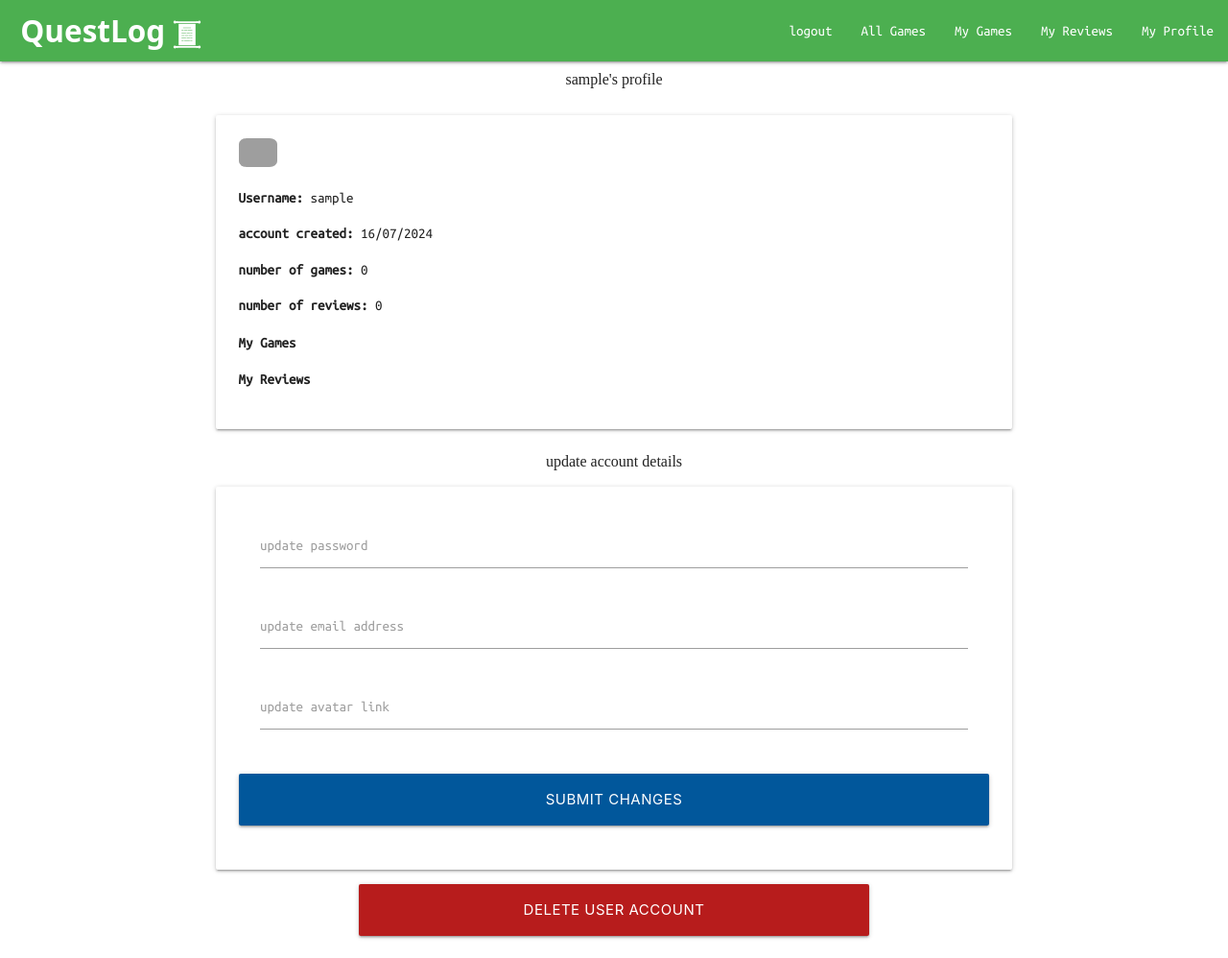
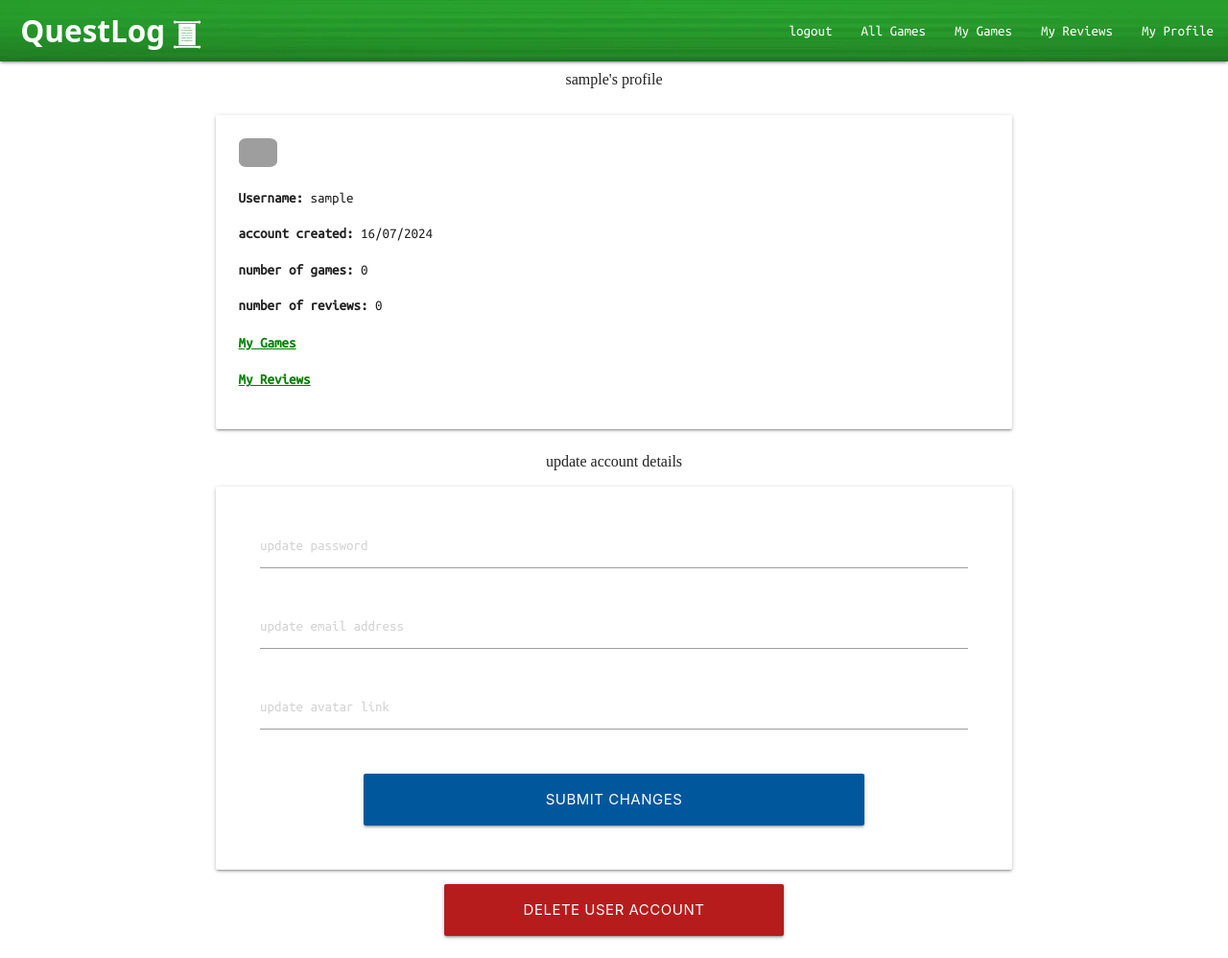
Before and after one commit to Oxymetaphoric/milestone_project_3, a Flask app: page /profile/1 in a window 1280 px wide. Shown: the whole page at 96% size. Run offline with Flask 3, Linux system fonts and the light colour scheme; the visitor is signed in with stand-in values (Sample User, id 1); data that the repository does not hold is empty; some web fonts are replaced; grey boxes are pictures that could not be loaded.

Commit message:
STYLE: update header, buttons and other elements

```diff
--- a/quest_log/static/css/styles.css
+++ b/quest_log/static/css/styles.css
@@ -1,27 +1,38 @@
-@font-face {
+@font-face{
   font-family: 'BigBlueTermPlus';
   src: url('../fonts/BigBlueTermPlusNerdFontPropo-Regular.ttf') format('truetype');
 }
 
-@font-face {
+@font-face{
   font-family: 'UbuntuMono-Regular';
   src: url('../fonts/UbuntuMono-Regular.ttf') format('truetype');
 }
 
-@font-face {
+@font-face{
   font-family: 'UbuntuMono-Bold';
   src: url('../fonts/UbuntuMono-Bold.ttf') format('truetype');
 }
 
-a {
+a{
   color: inherit;
   font-family: 'UbuntuMono-Regular';
   text-decoration: dashed;
 }
 
-.btn {
+.card-panel a{
+  color: green;
+  text-decoration:underline;
+}
+
+.card-panel a:hover{
+  text-decoration:none;
+}
+
+
+.btn{
   font-family: 'UbuntuMono-Bold';
   background-color: #f44336;
+  margin:10px;
 }
 
 .card-title{
@@ -29,28 +40,33 @@ a {
 }
 
 
-h1 {
+h1{
   font-size: large;
   font-family: 'BigBlueTermPlus';
 }
 
-h2, h3, h4 {
+h2, h3, h4{
   font-family: 'BigBlueTermPlus';
   font-size: medium;
   margin-top: 5px;
   padding-top: 5px;
 }
 
-p {
+p{
   font-family: 'UbuntuMono-Regular', Courier, monospace;
 }
 
-small {
+small{
   font-family: 'UbuntuMono-Regular';
 }
 
-label {
+body .input-field label{
   font-family: 'UbuntuMono-Regular';
+  color: lightgray !important;
+}
+
+body .input-field label.active{
+  color:lightgrey !important;
 }
 
 hr{
@@ -58,17 +74,21 @@ hr{
   opacity: 50%;
 }
 
-#logo-icon {
+.input-field{
+  color:lightgraygray;
+}
+
+#logo-icon{
   vertical-align: middle;
 }
 
-.row {
+.row{
 display: inline;
 
 }
 
 
-#brand-logo  {
+#brand-logo{
   font-family:'BigBlueTermPlus', system-ui, sans-serif;
   padding-left: 10px;
 }
@@ -77,9 +97,26 @@ display: inline;
   font-size: 20px;
 }
 
+.nav-wrapper{
+  background-image:url("../img/header_texture.webp");
+}
+
 nav .brand-logo #logo-icon{
   float: none;
-  margin: 0;
+  margin: 1;
+}
+
+.sidenav li a{
+  font-size: medium;
+}
+
+.sidenav li a:hover{
+  background-image:url('../img/header_texture.webp');
+  color:#ffffff;
+}
+
+.menu-header{
+  background-image:url("../img/header_texture.webp");
 }
 
 body .flashes{
@@ -126,6 +163,7 @@ body .flashes{
 }
 
 .btn:hover{
+  background-color: #f44336;
   box-shadow: 0 4px 8px rgba(0,0,0,0.6);
 }
 
@@ -137,13 +175,24 @@ body .flashes{
   max-width: 300px;
 }
 
-#avg_score {
+#avg_score{
   font-size: 1.2rem;
   font-weight: bold;
 }
 
-@media screen and (max-width: 450px) {
-  body .logo-icon {
+@media screen and (max-width: 450px){
+  body .logo-icon{
   display: none;
   }
+
+  h1{
+    font-size: medium;
+  }
+  h2 h3 h4{
+    font-size: small;
+  }
+
+  .sidenav li a{
+    font-size: small;
+  }
 }
--- a/quest_log/templates/add_game.html
+++ b/quest_log/templates/add_game.html
@@ -43,7 +43,7 @@
             </div>
           </div>
           <div class="row">
-            <button class="col m8 offset-m2 s12 center-align red btn-large waves-effect waves-light" type="submit" name="action">Submit
+            <button class="col offset-s2 m8 offset-m2 s8 center-align red btn-large waves-effect waves-light green" type="submit" name="action">Submit
             </button>
           </div>
         </form>
--- a/quest_log/templates/base.html
+++ b/quest_log/templates/base.html
@@ -44,7 +44,7 @@
     </div>
     {% if current_user.is_authenticated %}
       <ul class="sidenav" id="mobile-demo">
-        <li><h3 class="center-align">Hi, {{current_user.first_name}}</h3></li>
+        <h3 class="center-align">Hi, {{current_user.first_name}}</h3>
         <li><a href="{{url_for('games')}}">All Games</a></li>
         <li><a href="{{url_for('my_games', user_id=current_user.user_id)}}">My Games</a></li>
         <li><a href="{{url_for('my_reviews', user_id=current_user.user_id)}}">My Reviews</a></li>
--- a/quest_log/templates/game_detail.html
+++ b/quest_log/templates/game_detail.html
@@ -2,7 +2,7 @@
 {% block content %}
 <div class="container">
   <div class="row">
-    <div class="col l6 s12 m6">
+    <div class="col l6 s10 offset-s1 m6">
       <div class="card detail" id="detail-card">
         <div class="card-image">
           <img src="{{game.image_url}}" alt="{{game.title}} cover image">
@@ -42,7 +42,7 @@
       {% if current_user.is_authenticated %}
         {% if game.game_id in reviewed_games %}
           {% if user_review %}
-            <a href="{{ url_for('edit_review', review_id=user_review.review_id) }}" class="btn waves-effect waves-light">Edit Your Review</a>
+            <a href="{{ url_for('edit_review', review_id=user_review.review_id) }}" class="btn waves-effect waves-light green">Edit Your Review</a>
           {% else %}
             <p>there was an issue loading your review. Please refresh the page</p>
           {% endif %}
--- a/quest_log/templates/games.html
+++ b/quest_log/templates/games.html
@@ -5,7 +5,7 @@
     <div class="col l8 s12 m12">
       <div class="row">
         <div class="input-field col l8 s12 m12">
-          <i class="material-icons prefix">search</i>
+          <i class="material-icons green-text prefix">search</i>
           <input type="search"
             name="game-search"
             id="game-search"
--- a/quest_log/templates/profile.html
+++ b/quest_log/templates/profile.html
@@ -42,7 +42,7 @@
         </div>
       </div>
       <div class="row">
-        <button type="update user information" class="col s12 btn-large light-blue darken-4 text-shadow">
+        <button type="update user information" class="col s8 offset-s2 btn-large light-blue darken-4 text-shadow">
           Submit changes
         </button>
       </div>
@@ -50,11 +50,11 @@
     </div>
     <div>
   </form>
-  <form class="col s12 m8 offset-m2"
+  <form class="col s8 offset-s2 m8 offset-m2"
     method="POST"
     action="{{ url_for('delete_user', user_id=user.user_id) }}">
     <div class="row">
-      <button type="submit" class="col s12 btn-large red darken-4 text-shadow">
+      <button type="submit" class="col s8 offset-s2 btn-large red darken-4 text-shadow">
         Delete User Account
       </button>
     </div>
```
Also changed, not shown: quest_log/static/img/header_texture.webp (added).
